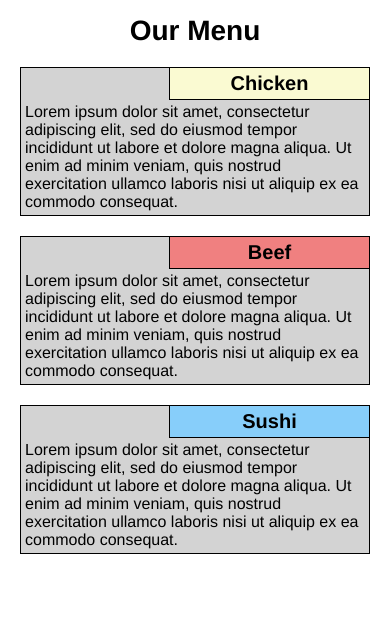
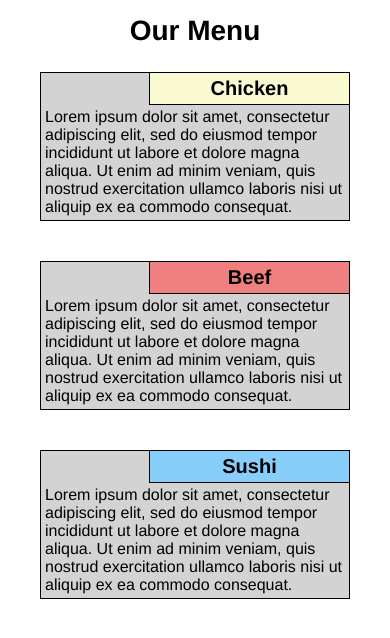
Before and after one commit to winterandrew/coursera, a plain HTML site: page Assignments/Module02/Index.html in a window 390 px wide. Drawn offline with Linux system fonts and the light colour scheme.

Commit message:
Minor tweek to get row left and right padding working.

```diff
--- a/Assignments/Module02/css/styles.css
+++ b/Assignments/Module02/css/styles.css
@@ -14,14 +14,10 @@ h1 {
 }
 
 p {
-    padding: 4px;
+    padding: 4px; /* General default padding for all text */
 }
 
 
-/* Simple Responsive Framework. */
-.row {
-    width: 100%;
-}
 
 /********** Desktop layout **********/
 @media (min-width: 992px) {
@@ -49,8 +45,15 @@ p {
 /********** Mobile layout **********/
 @media (max-width: 767px) {
     .col-sm-12 {
-        /*float: left;*/
+        float: left;
     }
+}
+
+/* Simple Responsive Framework. */
+.row {
+    width: 100%;
+    padding-left: 20px; /* These add a bit to account for the cumulative margins between the sections */
+    padding-right: 20px;
 }
 
 .section, .sectiontitle {
```
